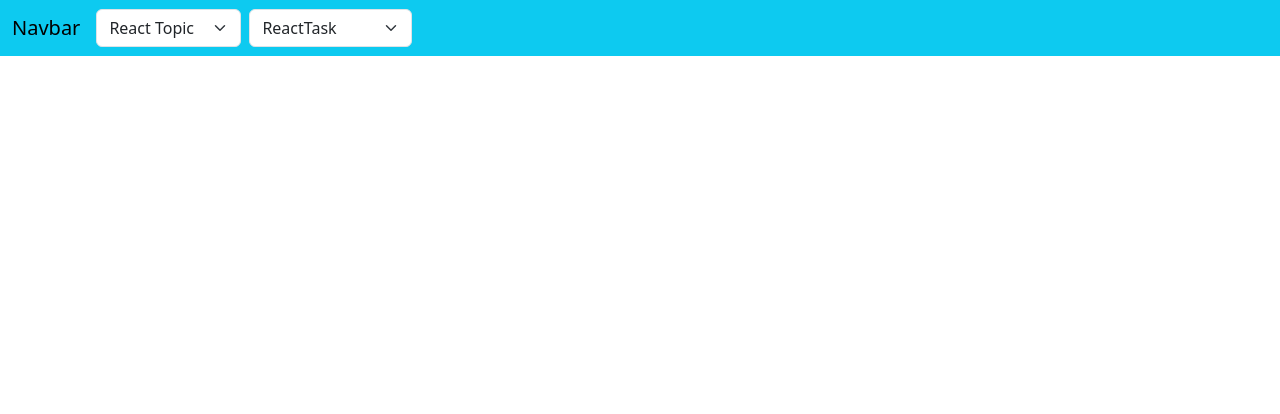
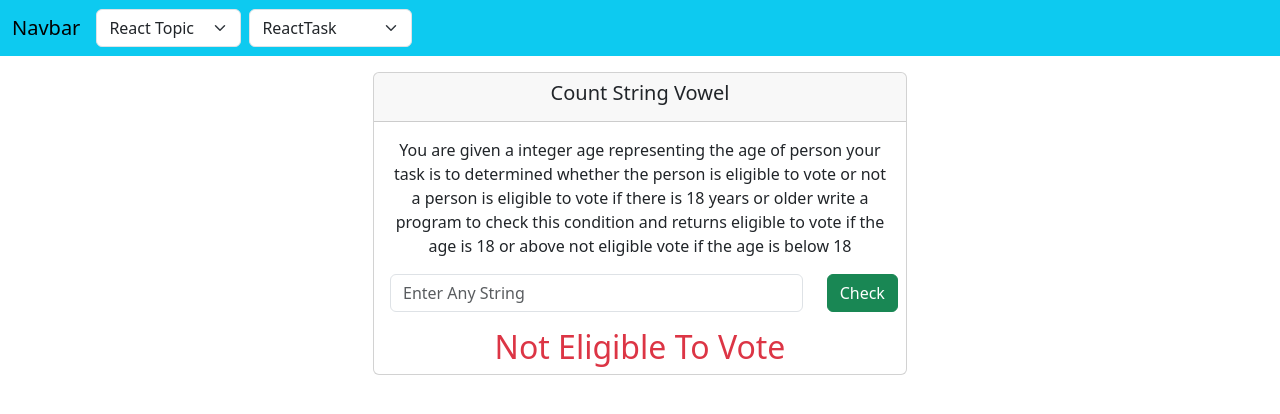
Before and after one commit to Rushikengar8686/React, a React (Create React App) app in the folder reactcourse/: page /ReactTask/VoteTask in a window 1280 px wide. Shown: the top 414 px of the page. Built offline with nearby package versions, Linux system fonts and the light colour scheme.

Commit message:
Vote Task Complete

```diff
--- a/reactcourse/src/App.js
+++ b/reactcourse/src/App.js
@@ -13,6 +13,7 @@ import CountNegative from "./ReactTask/CountNegative";
 import ReactTask from "./ReactTask/ReactTask";
 import NavBar from "./NavBar/NavBar";
 import CountVowel from "./ReactTask/CountVowel";
+import VoteTask from "./ReactTask/VoteTask";
 
 function App() {
   return (
@@ -34,6 +35,7 @@ function App() {
             <Route path="CountEvent" element={<CountEventNumber />}></Route>
             <Route path="CountNegative" element={<CountNegative />}></Route>
             <Route path="CountVowel" element={<CountVowel />}></Route>
+            <Route path="VoteTask" element={<VoteTask />}></Route>
           </Route>
         </Routes>
       </BrowserRouter>
--- a/reactcourse/src/NavBar/NavBar.js
+++ b/reactcourse/src/NavBar/NavBar.js
@@ -20,6 +20,7 @@ const [taskArray,setTaskArray] = useState([
     {label:"CountEvent", path:"/ReactTask/CountEvent"},
     {label:"CountNegative", path:"/ReactTask/CountNegative"},
     {label:"CountVowel", path:"/ReactTask/CountVowel"},
+    {label:'VoteTask',path:"/ReactTask/VoteTask"}
 ])
     return (
         <div>
--- /dev/null
+++ b/reactcourse/src/ReactTask/VoteTask.js
@@ -0,0 +1,44 @@
+import React, { useState } from 'react';
+
+const VoteTask = () => {
+    const [TextInputValue,setTextInputValue] = useState(0)
+    const [showValue,SetShoeValue] = useState(0)
+
+    const checkPersonEligible = ()=>{
+       const result = parseInt(TextInputValue)
+       SetShoeValue(result)
+    }
+    return (
+        <div>
+            <div className="container">
+                <div className="row d-flex justify-content-center mt-3">
+                    <div className="col-6">
+                        <div className="card">
+                            <div className="card-header">
+                                <h5 className=' text-center'>Count String Vowel</h5>
+                            </div>
+                            <div className="card-body">
+                                <div className="row">
+                                    <p className='text-center'>You are given a integer age representing the age of person your task is to determined whether the person is eligible to vote or not a person is eligible to vote if there is 18 years or older write a program to check this condition and returns eligible to vote if the age is 18 or above not eligible vote if the age is below 18</p>
+
+                                    <div className="col-10">
+                                         <input type="text"  className='form-control' placeholder='Enter Any String' onChange={(e)=> setTextInputValue(e.target.value)}/>
+                                    </div>
+                                    <div className="col-2">
+                                        <button type="button" className='btn btn-success' onClick={checkPersonEligible}>Check</button>
+                                    </div>
+                                </div>
+                            </div>
+                            {
+                               showValue > 18 ? <h2 className='text-danger text-center'>Eligible To Vote</h2> :<h2 className='text-danger text-center'>Not Eligible To Vote</h2>
+
+                            }
+                        </div>
+                    </div>
+                </div>
+            </div>
+        </div>
+    );
+};
+
+export default VoteTask;
```
